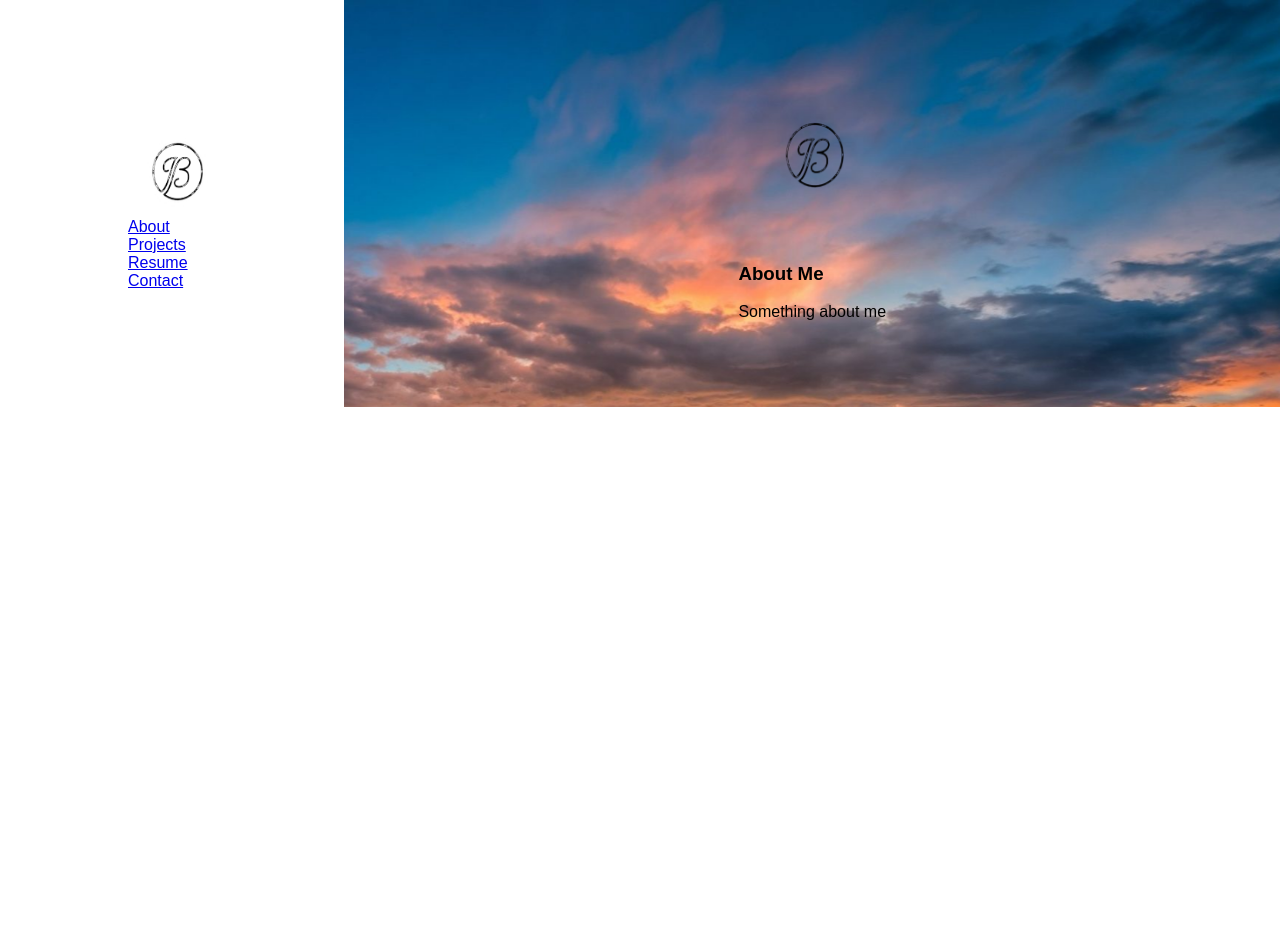
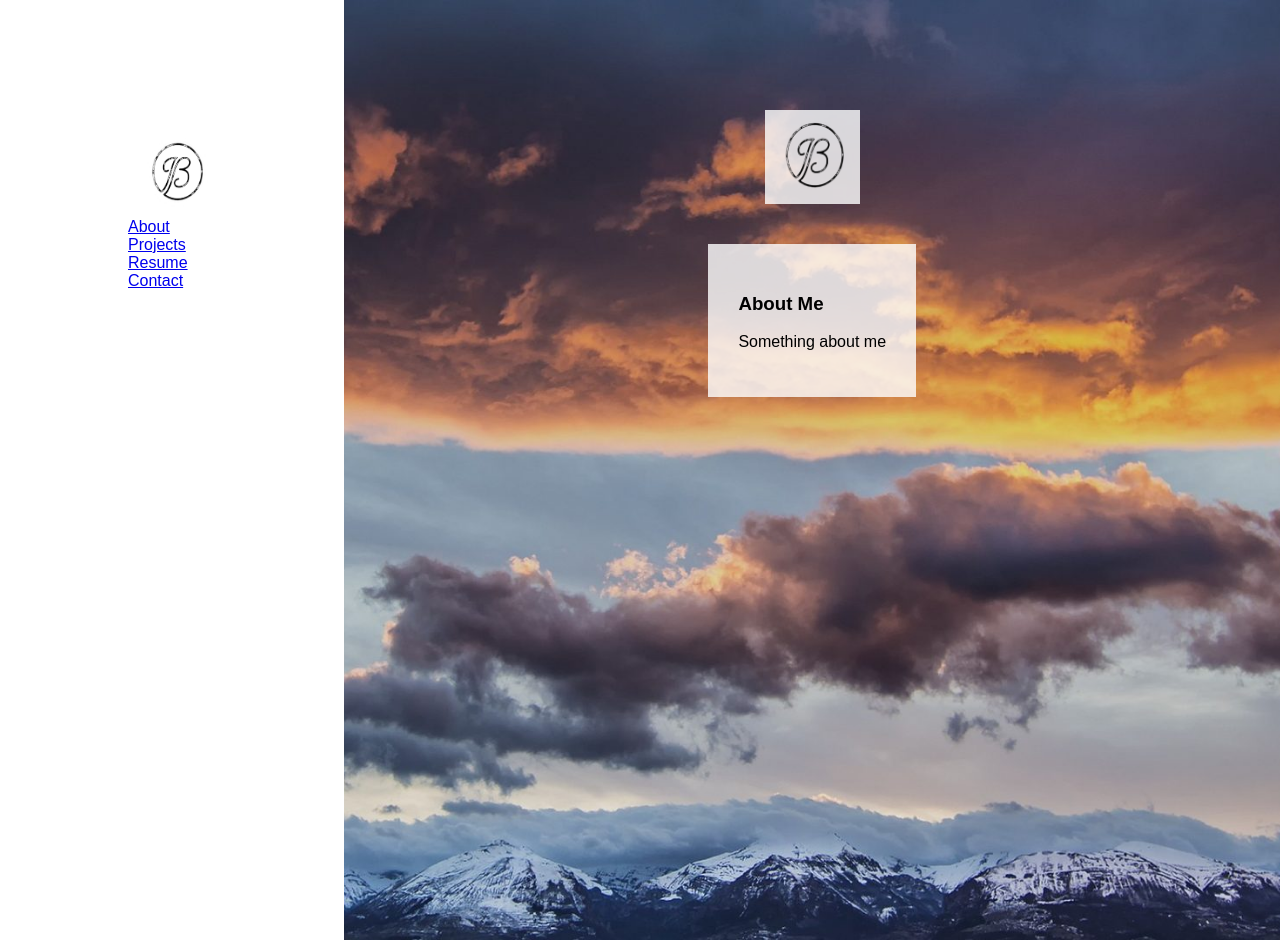
Before and after one commit to JohnBinning/personal-site, a React (Create React App) app: page / in a window 1280 px wide. Before the commit the page ends 800 px from the top, so only its background shows below. Built offline with nearby package versions, Linux system fonts and the light colour scheme.

Commit message:
add min height right side bg

```diff
--- a/src/index.css
+++ b/src/index.css
@@ -28,7 +28,7 @@ body {
 .logo-container {
   margin-top: 40px;
   margin-bottom: 40px;
-  /*background-color: rgba(255,255,255,.8);*/
+  background-color: rgba(255,255,255,.8);
   /*border-radius: 50%;*/
   /*height: 100px;*/
   /*width: 100px;*/
@@ -47,15 +47,16 @@ body {
 }
 
 .right-side-in {
-  /*background-color: rgba(255,255,255,.8);*/
+  background-color: rgba(255,255,255,.8);
+  padding: 30px;
 }
 
-
 .right-side {
-  background: url('./images/peakSunset.jpg') no-repeat right;
+  background: url('./images/mountainSunset.jpg') no-repeat right;
   width: 90%;
   background-attachment: fixed;
   background-size: cover;
+  min-height: 100vh;
   height: 100%;
   display: flex;
   flex-direction: column;
```
